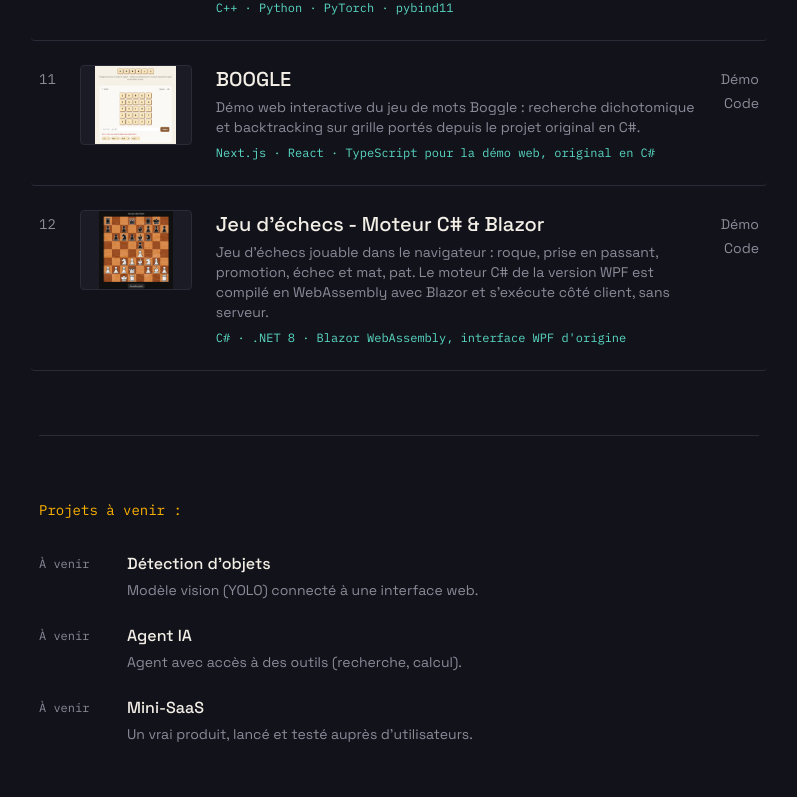
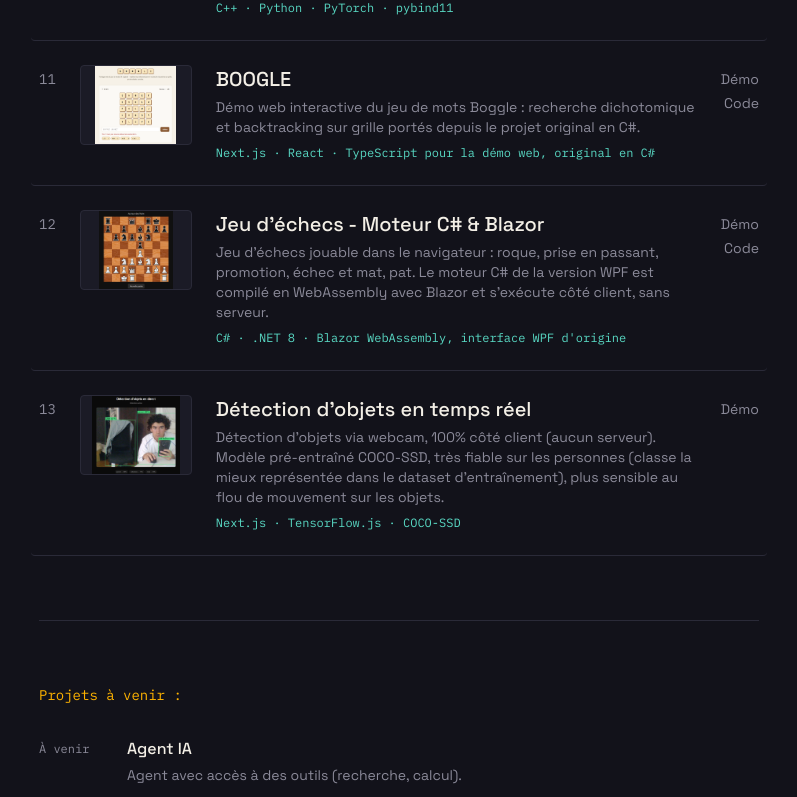
Before and after one commit to PierreBoudraa/pierre-portfolio, a Next.js app: page / in a window 1280 px wide. Shown: the part 1990-2787 px from the top of the page, without its empty margins (241-1038 px from the left). Built offline with nearby package versions, Linux system fonts and the light colour scheme.

Commit message:
Add object detection to portfolio

```diff
--- a/app/page.tsx
+++ b/app/page.tsx
@@ -117,10 +117,17 @@ const shippedProjects: ShippedProject[] = [
     sourceUrl: "https://github.com/PierreBoudraa/mychessgame",
     screenshot: "/screenshots/chess.png",
   },
+  {
+    number: "13",
+    name: "Détection d'objets en temps réel",
+    stack: "Next.js · TensorFlow.js · COCO-SSD",
+    description: "Détection d'objets via webcam, 100% côté client (aucun serveur). Modèle pré-entraîné COCO-SSD, très fiable sur les personnes (classe la mieux représentée dans le dataset d'entraînement), plus sensible au flou de mouvement sur les objets.",
+    url: "https://object-detection-murex.vercel.app/",
+    screenshot: "/screenshots/object-detection.png",
+  },
 ];
 
 const roadmap = [
-  { date: "À venir", title: "Détection d'objets", note: "Modèle vision (YOLO) connecté à une interface web." },
   { date: "À venir", title: "Agent IA", note: "Agent avec accès à des outils (recherche, calcul)." },
   { date: "À venir", title: "Mini-SaaS", note: "Un vrai produit, lancé et testé auprès d'utilisateurs." },
 ];
```
Also changed, not shown: public/screenshots/object-detection.png (added).
